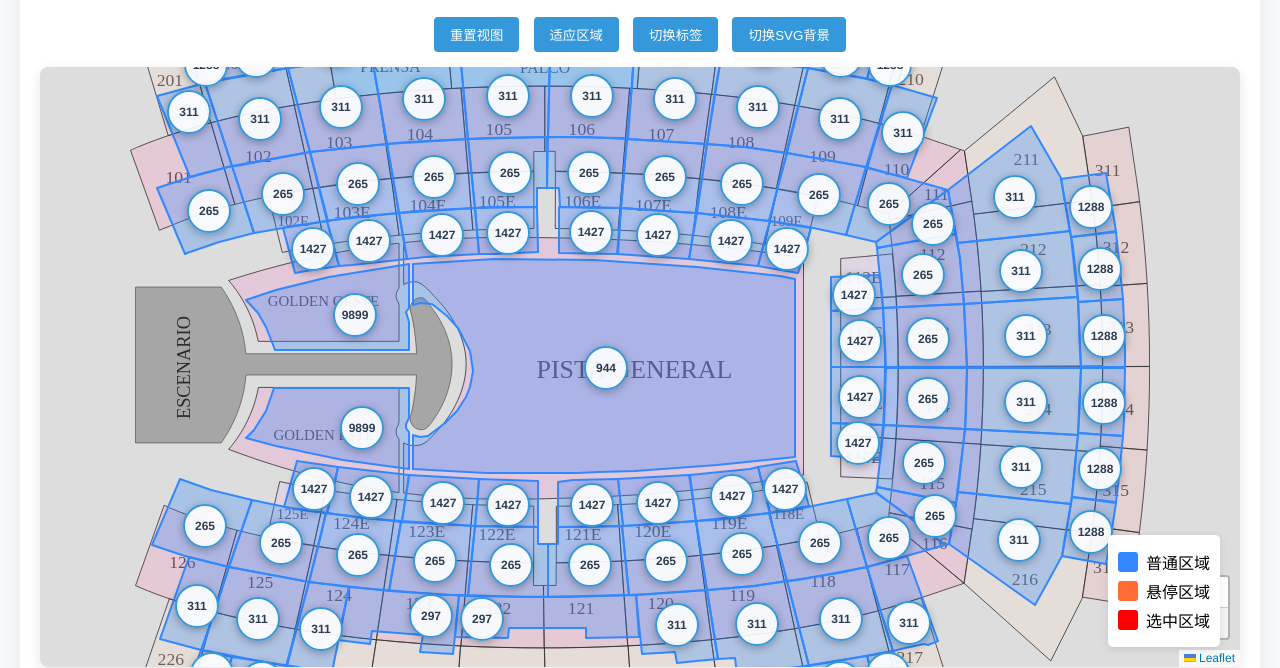
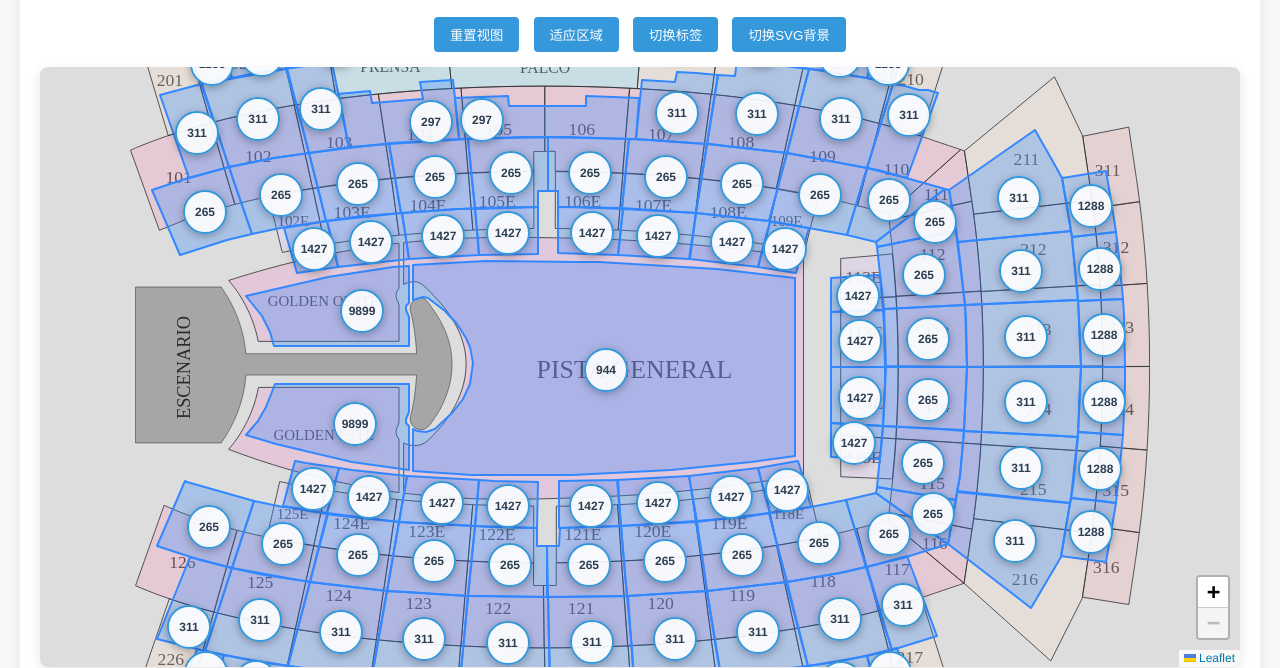
Before and after one commit to youngqqcn/seat_select, a plain HTML site: page svg_geo_seat.html in a window 1280 px wide. Shown: the part 118-786 px from the top of the page. Drawn offline with nearby package versions, Linux system fonts and the light colour scheme.

Commit message:
解决geo数据上下颠倒的问题

```diff
--- a/svg_geo_seat.html
+++ b/svg_geo_seat.html
@@ -195,7 +195,8 @@
             <div id="map-container">
                 <div id="map"></div>
 
-                <div class="legend">
+                <!-- 不显示图例，没什么用 -->
+                <!-- <div class="legend">
                     <div class="legend-item">
                         <div
                             class="legend-color"
@@ -217,7 +218,7 @@
                         ></div>
                         <span>选中区域</span>
                     </div>
-                </div>
+                </div> -->
             </div>
 
             <div id="section-detail">
--- a/svg_geo_seat_script.js
+++ b/svg_geo_seat_script.js
@@ -115,9 +115,9 @@ function loadGeoJSON() {
                     const relativeX = coord[0]; // -1到1
                     const relativeY = coord[1]; // -1到1
 
-                    // 将相对坐标转换为实际坐标
+                    // 将相对坐标转换为实际坐标 - 修复Y轴翻转问题
                     const actualX = minX + ((relativeX + 1) * width) / 2;
-                    const actualY = minY + ((1 - relativeY) * height) / 2;
+                    const actualY = minY + ((relativeY + 1) * height) / 2; // 移除1-relativeY的翻转
 
                     return [actualY, actualX]; // Leaflet使用[lat, lng]格式
                 });
@@ -143,7 +143,7 @@ function loadGeoJSON() {
                     return getSectionStyle(feature);
                 },
                 coordsToLatLng: function (coords) {
-                    // 转换单个坐标点
+                    // 转换单个坐标点 - 修复Y轴翻转问题
                     const relativeX = coords[0];
                     const relativeY = coords[1];
                     const viewBox = geojsonData.metadata.viewBox
@@ -155,7 +155,7 @@ function loadGeoJSON() {
                     const height = viewBox[3];
 
                     const actualX = minX + ((relativeX + 1) * width) / 2;
-                    const actualY = minY + ((1 - relativeY) * height) / 2;
+                    const actualY = minY + ((relativeY + 1) * height) / 2; // 移除1-relativeY的翻转
 
                     return L.latLng(actualY, actualX);
                 },
@@ -169,7 +169,7 @@ function loadGeoJSON() {
                         const sectionId = feature.properties.id;
                         const displayId = extractSectionId(sectionId);
 
-                        // 转换标签坐标
+                        // 转换标签坐标 - 修复Y轴翻转问题
                         const viewBox = geojsonData.metadata.viewBox
                             .split(",")
                             .map(Number);
@@ -179,7 +179,7 @@ function loadGeoJSON() {
                         const height = viewBox[3];
 
                         const labelX = minX + ((label[0] + 1) * width) / 2;
-                        const labelY = minY + ((1 - label[1]) * height) / 2;
+                        const labelY = minY + ((label[1] + 1) * height) / 2; // 移除1-label[1]的翻转
 
                         L.marker([labelY, labelX], {
                             icon: L.divIcon({
```
